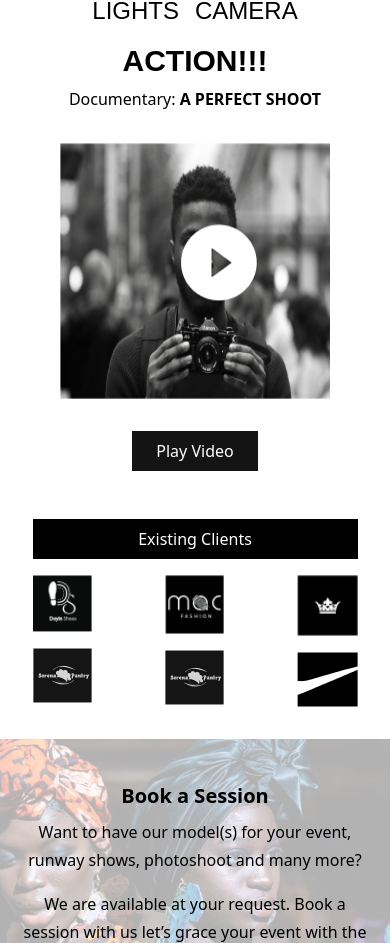
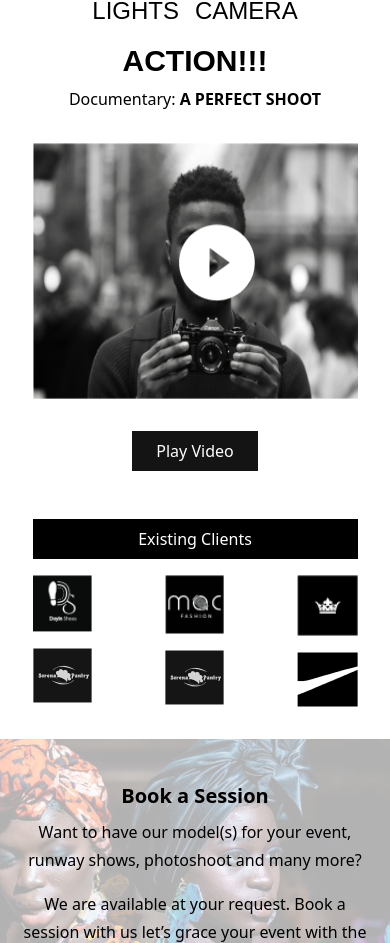
Before and after one commit to debanjo31/africana, a React (Create React App) app: page / in a window 390 px wide. Shown: the part 2356-3299 px from the top of the page. Built offline with nearby package versions, Linux system fonts and the light colour scheme; a web font is replaced by a local one.

Commit message:
working on video tag

```diff
--- a/src/component/Homepage.jsx
+++ b/src/component/Homepage.jsx
@@ -41,7 +41,7 @@
               </div>
             </div>
           <div className='md:w-3/6'>
-             <div className='w-5/6 md:w-full mt-8 mx-auto '>
+             <div className='w-6/6 md:w-full mt-8 mx-auto '>
                <div className='relative'>
                 <img src={VideoImg} alt='Africanna video' className='h-64 w-full' />
                 <img src={playIcon} alt="" className='playIcon' />
```
